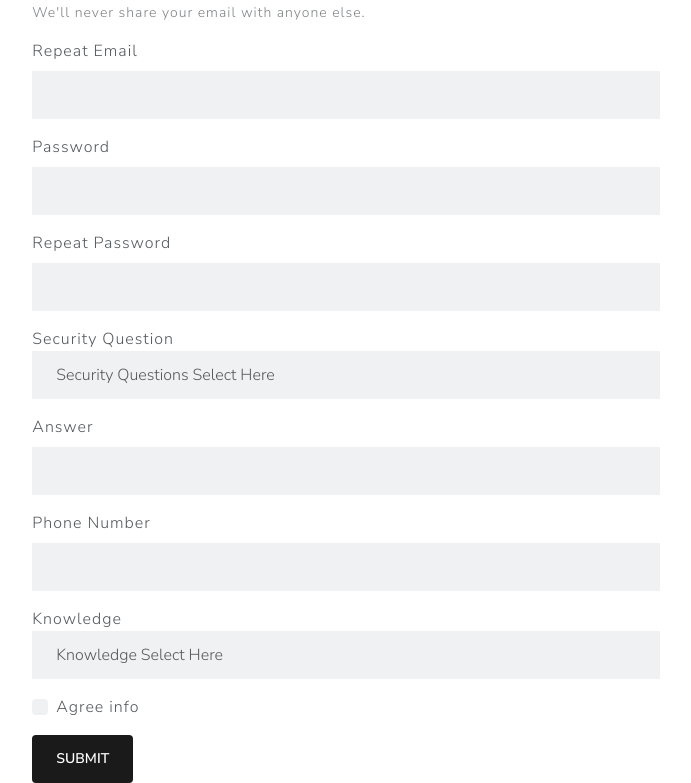
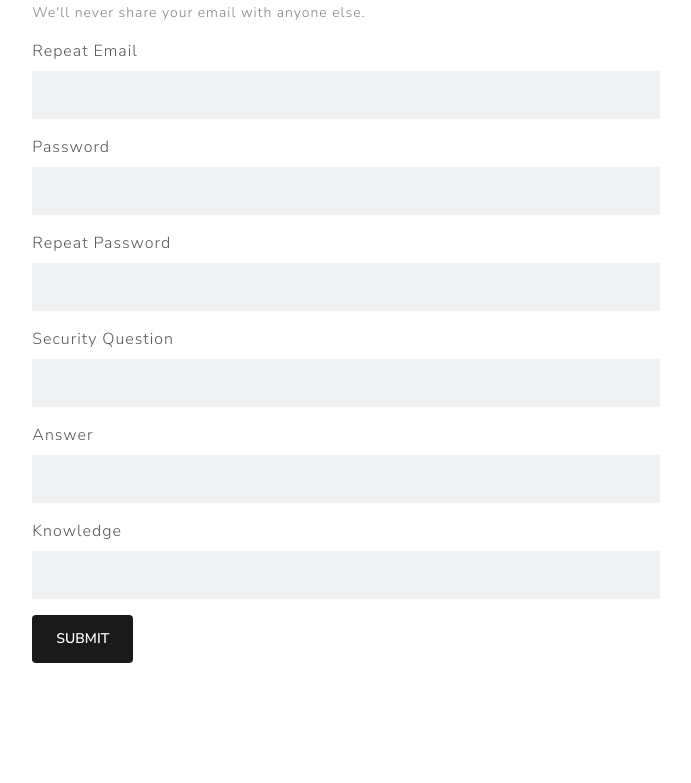
Before and after one commit to LordStacker/warezgeeks_frontend, a React (Create React App) app: page /register in a window 1280 px wide. Shown: the part 478-1261 px from the top of the page, without its empty margins (185-876 px from the left). After the commit the page ends 1141 px from the top, so only its background shows below. Built offline with nearby package versions, Linux system fonts and the light colour scheme.

Commit message:
login done, started with register

```diff
--- a/src/components/Layout.js
+++ b/src/components/Layout.js
@@ -5,6 +5,7 @@ import Navbar from "./Navbar";
 import Home from "../views/Home";
 import injectContext from '../store/appContext';
 import RegisterAlumn from "../views/Register_Alumn";
+import Dashboard from "../views/Dashboard";
 
 const Layout = () => {
   return (
@@ -17,6 +18,9 @@ const Layout = () => {
           <Route path="/register/">
             <RegisterAlumn/>
           </Route>
+          <Route path="/dash/">
+            <Dashboard/>
+          </Route>
           <Route path="/Login">
             <Login />
           </Route>
--- a/src/views/Login.js
+++ b/src/views/Login.js
@@ -1,6 +1,6 @@
 import React, { useState } from "react";
 import '../styles/login.css';
-import { Link, Redirect, useHistory } from "react-router-dom";
+import { Link, useHistory } from "react-router-dom";
 
 
 const Login = () => {
@@ -27,7 +27,7 @@ const Login = () => {
         })
             .then(resp => {
                 if (resp.status === 200) {
-                    history.push('/')
+                    history.push('/dash/')
                     return resp.json();
                 }
                 else alert("There was a mistake")
--- a/src/views/Register_Alumn.js
+++ b/src/views/Register_Alumn.js
@@ -1,8 +1,52 @@
-import React from "react";
+import React, { useState } from "react";
 import baner from '../img/baner.png';
 import anom from '../img/anom.png';
+import { useHistory } from "react-router-dom";
 
 const RegisterAlumn = () => {
+    const [Profile, setProfile] = useState({
+        name: "",
+        lastname: "",
+        email: "",
+        password: "",
+        question: "",
+        answer: "",
+        knowledge: "",
+        role: "",
+
+    });
+    const history = useHistory();
+    const HandleChange = (e) => {
+        setProfile({ ...Profile, [e.target.name]: e.target.value });
+    }
+    const onSubmit = (e) => {
+        e.preventDefault();
+        fetch("http://localhost:8080/Profile", {
+            method: 'PUT',
+            headers: {
+                'Content-Type': 'application/json'
+            },
+            body: JSON.stringify({
+                name: Profile.name,
+                lastname: Profile.lastname,
+                email: Profile.email,
+                password: Profile.password,
+                question: Profile.question,
+                answer: Profile.answer,
+                knowledge: Profile.knowledge,
+                role: "student",
+            })
+        }).then(resp => {
+            if (resp.status === 200) {
+                history.push('/dash/')
+                return resp.json();
+            }
+            else alert("There was a mistake")
+        })
+            .catch(error => {
+                console.error("there was an error!!", error);
+            })
+    };
     return (
         <>
             <div className="col-md-12">
@@ -13,18 +57,18 @@ const RegisterAlumn = () => {
                     <img src={anom} className="img-thumbnail rounded-circle" alt="Responsive image" />
                 </div>
                 <div className="col-md-6">
-                    <form>
+                    <form onSubmit={onSubmit}>
                         <div className="mb-3">
                             <label for="Name" className="form-label">Name</label>
-                            <input type="text" className="form-control" id="exampleInputEmail1" aria-describedby="emailHelp" />
+                            <input type="text" className="form-control" id="exampleInputEmail1" aria-describedby="emailHelp" name="name" onChange={HandleChange} value={Profile.name} />
                         </div>
                         <div className="mb-3">
                             <label for="Last Name" className="form-label">Last Name</label>
-                            <input type="text" className="form-control" id="exampleInputPassword1" />
+                            <input type="text" className="form-control" id="exampleInputPassword1" onChange={HandleChange} name="lastname" value={Profile.lastname} />
                         </div>
                         <div className="mb-3">
                             <label for="Email" className="form-label">Email</label>
-                            <input type="email" className="form-control" id="exampleInputEmail1" aria-describedby="emailHelp" />
+                            <input type="email" className="form-control" id="exampleInputEmail1" aria-describedby="emailHelp" name="email" onChange={HandleChange} value={Profile.email} />
                             <div id="emailHelp" className="form-text">We'll never share your email with anyone else.</div>
                         </div>
                         <div className="mb-3">
@@ -33,42 +77,23 @@ const RegisterAlumn = () => {
                         </div>
                         <div className="mb-3">
                             <label for="Pass" className="form-label">Password</label>
-                            <input type="password" className="form-control" id="exampleInputEmail1" aria-describedby="emailHelp" />
+                            <input type="password" className="form-control" id="exampleInputEmail1" aria-describedby="emailHelp" name="password" onChange={HandleChange} value={Profile.password} />
                         </div>
                         <div className="mb-3">
                             <label for="Repeat Pass" className="form-label">Repeat Password</label>
                             <input type="password" className="form-control" id="exampleInputPassword1" />
                         </div>
-                        <div className="form-group mb-3">
-                            <label for="Security questions">Security Question</label>
-                            <select className="form-control" id="exampleFormControlSelect1">
-                                <option>Security Questions Select Here</option>
-                                <option>Favorite fast food?</option>
-                                <option>Childhood city?</option>
-                            </select>
+                        <div className="mb-3">
+                            <label for="Repeat Email" className="form-label">Security Question</label>
+                            <input type="text" className="form-control" id="exampleInputPassword1" onChange={HandleChange} name="question" value={Profile.question} />
                         </div>
                         <div className="mb-3">
                             <label for="Answer" className="form-label">Answer</label>
-                            <input type="text" className="form-control" id="exampleInputPassword1" />
+                            <input type="text" className="form-control" id="exampleInputPassword1" onChange={HandleChange} name="answer" value={Profile.answer} />
                         </div>
                         <div className="mb-3">
-                            <label for="Phone Number" className="form-label">Phone Number</label>
-                            <input type="text" className="form-control" id="exampleInputPassword1" />
-                        </div>
-                        <div className="form-group mb-3">
-                            <label for="exampleFormControlSelect1">Knowledge</label>
-                            <select className="form-control" id="exampleFormControlSelect1">
-                                <option>Knowledge Select Here</option>
-                                <option>Html</option>
-                                <option>React</option>
-                                <option>Css</option>
-                                <option>Python</option>
-                                <option>No experience</option>
-                            </select>
-                        </div>
-                        <div className="mb-3 form-check">
-                            <input type="checkbox" className="form-check-input" />
-                            <label className="form-check-label" for="Agreement">Agree info</label>
+                            <label for="Repeat Email" className="form-label">Knowledge</label>
+                            <input type="text" className="form-control" id="exampleInputPassword1" onChange={HandleChange} name="knowledge" value={Profile.knowledge} />
                         </div>
                         <button type="submit" className="btn btn-primary">Submit</button>
                     </form>
```
